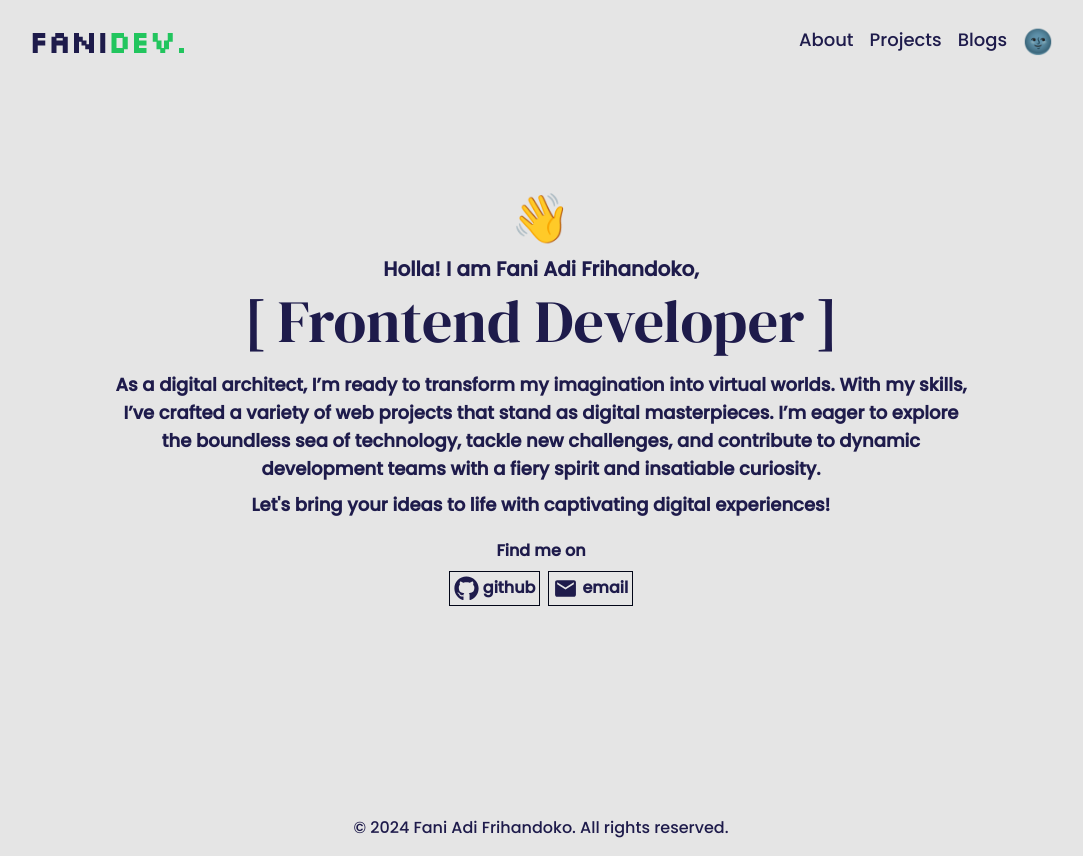
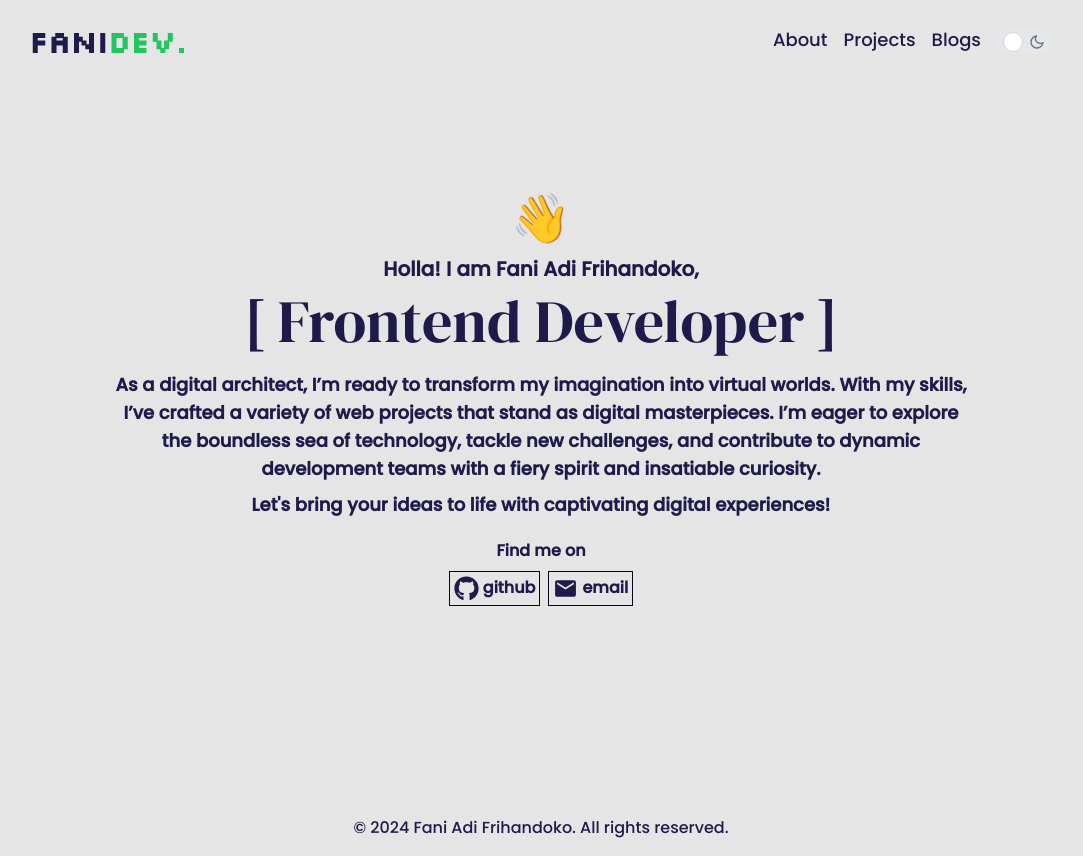
Before and after one commit to faniadifrihandoko1/creativefolio, a Next.js app: page / in a window 1280 px wide. Shown: the whole page, without its empty margins (99-1182 px from the left). Built offline with nearby package versions, Linux system fonts and the light colour scheme.

Commit message:
fix: toogle dark mode

```diff
--- a/app/components/Fragements/ThemeSwitch/index.tsx
+++ b/app/components/Fragements/ThemeSwitch/index.tsx
@@ -1,6 +1,7 @@
 "use client";
 import { useTheme } from "next-themes";
-import React, { useEffect, useState } from "react";
+import { useEffect, useState } from "react";
+import { FiSun, FiMoon } from "react-icons/fi";
 import Button from "../../Elements/Button";
 
 const ThemeSwitch = () => {
@@ -10,16 +11,22 @@ const ThemeSwitch = () => {
   useEffect(() => {
     setMounted(true);
   }, []);
-  if (!mounted) {
-    return null;
-  }
+
+  if (!mounted) return null;
+
   return (
-    <Button
-      classname="rounded-full text-xl md:text-2xl  transition duration-300  hover:rotate-180  hover:text-slate-300"
-      onclick={() => setTheme(theme === "light" ? "dark" : "light")}
-    >
-      {theme === "light" ? "🌞" : "🌚"}
-    </Button>
+    <label className="relative inline-flex items-center cursor-pointer">
+      <input
+        type="checkbox"
+        checked={theme === "dark"}
+        onChange={() => setTheme(theme === "light" ? "dark" : "light")}
+        className="sr-only peer"
+      />
+      <div className="w-15 h-6 bg-gray-200 peer-focus:outline-none peer-focus:ring-4 peer-focus:ring-gray-300 dark:peer-focus:ring-gray-800 rounded-full peer dark:bg-gray-700 peer-checked:after:translate-x-5 peer-checked:after:border-white after:content-[''] after:absolute after:top-0.5 after:left-[6px] after:bg-white after:border-gray-300 after:border after:rounded-full after:h-5 after:w-5 after:transition-all dark:border-gray-600 flex items-center gap-2 justify-between px-2">
+        <FiSun className="text-yellow-500" size={16} />
+        <FiMoon className="text-gray-500" size={16} />
+      </div>
+    </label>
   );
 };
 
```
